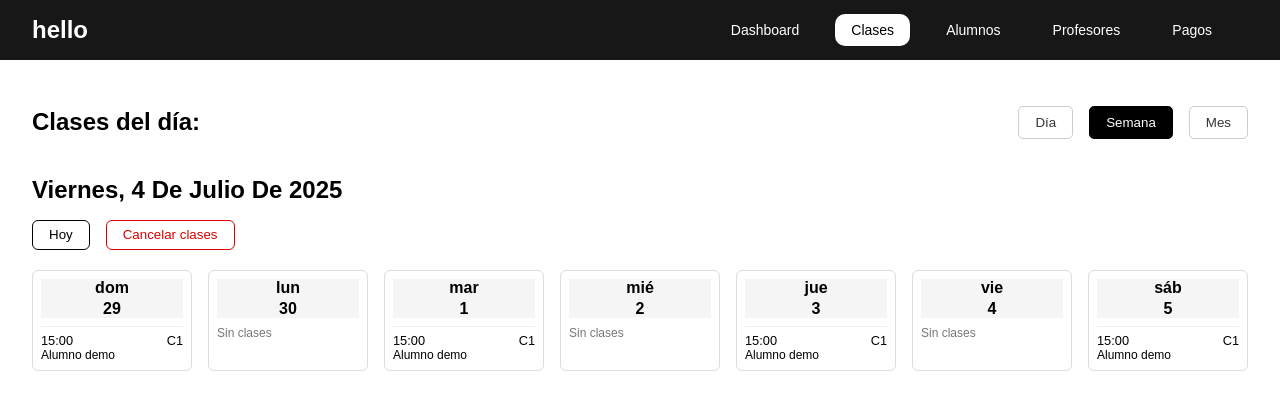
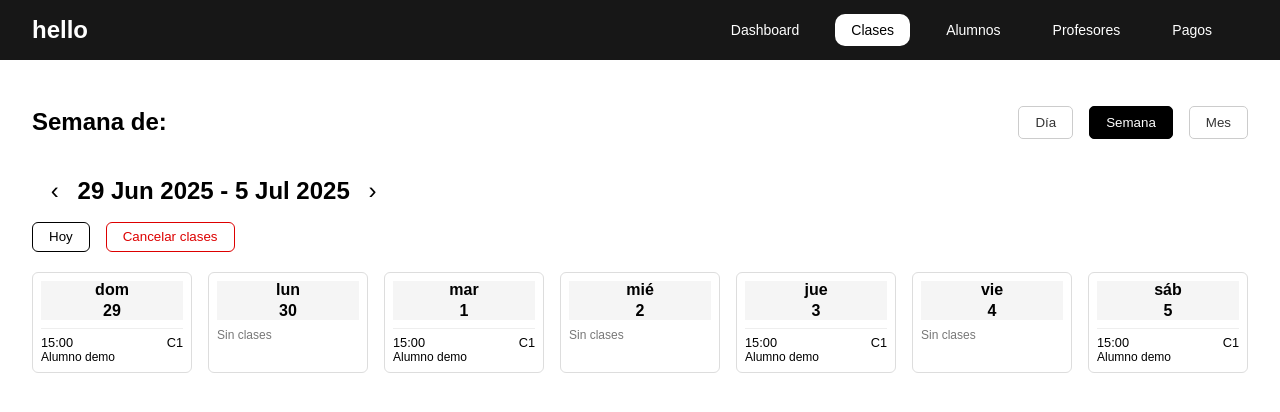
Before and after one commit to JuanCarlosNu/Academia, a React (Create React App) app: page /clases in a window 1280 px wide. Both pictures are taken after a click on the button "Semana". Shown: the top 412 px of the page. Built offline with nearby package versions, Linux system fonts and the light colour scheme.

Commit message:
date header view indicator done

```diff
--- a/src/Pages/Clases.js
+++ b/src/Pages/Clases.js
@@ -4,6 +4,7 @@ import "./Clases.css";
 import DateHeader from "../Components/DateHeader/DateHeader";
 import DayView from "../Components/DayView/DayView";
 import WeekView from "../Components/WeekView/WeekView";
+import { getWeekRange } from "../Utils/dateUtils";
 
 function Clases() {
   const [activeRange, setActiveRange] = useState("día");
@@ -17,23 +18,43 @@ function Clases() {
 
   const dummyWeek = getDummyWeek(currentDate);
 
+  /* ★ botón día de la semana desde WeekView */
   const handleSelectDay = (dayObj) => {
     setCurrentDate(dayObj.date);
     setClassesOfDay(dayObj.classes);
     setActiveRange("día");
   };
 
+  /* ★ “Hoy” */
   const goToday = () => {
     setCurrentDate(new Date());
     setClassesOfDay(dummyDay);
     setActiveRange("día");
   };
+  /* ★ navegar semana */
+
+  const goPrevWeek = () => {
+    const { start } = getWeekRange(currentDate);
+    const prev = new Date(start);
+    prev.setDate(start.getDate() - 7);
+    setCurrentDate(prev);
+  };
+
+  const goNextWeek = () => {
+    const { start } = getWeekRange(currentDate);
+    const next = new Date(start);
+    next.setDate(start.getDate() + 7);
+    setCurrentDate(next);
+  };
+  /* ★ título variable */
+  const titleLabel =
+    activeRange === "semana" ? "Semana de:" : "Clases del día:";
 
   return (
     <div className="clases-container">
       {/* Encabezado 1 */}
       <div className="clases-header">
-        <h2 className="clases-title">Clases del día:</h2>
+        <h2 className="clases-title">{titleLabel}</h2>
         <div className="view-buttons">
           {["día", "semana", "mes"].map((view) => (
             <button
@@ -48,8 +69,12 @@ function Clases() {
       </div>
 
       {/* Encabezado 2 */}
+
       <DateHeader
         currentDate={currentDate}
+        activeRange={activeRange}
+        onPrev={goPrevWeek}
+        onNext={goNextWeek}
         onToday={goToday}
         onCancel={() => alert("Función cancelar")}
       />
--- a/src/Utils/dateUtils.js
+++ b/src/Utils/dateUtils.js
@@ -5,7 +5,7 @@ export function getWeekRange(date) {
   end.setDate(start.getDate() + 6); // sábado
   return { start, end };
 }
-export function formatDate(d) {
+export function formatShort(d) {
   const options = { year: "numeric", month: "short", day: "numeric" };
   return d.toLocaleDateString("es-ES", options);
 }
--- a/src/components/DateHeader/DateHeader.css
+++ b/src/components/DateHeader/DateHeader.css
@@ -31,3 +31,10 @@
   border-color: #d00;
   color: #d00;
 }
+.nav-arrow{
+  background:transparent;
+  border:none;
+  font-size:1.5rem;
+  cursor:pointer;
+  margin:0 .8rem;
+}
--- a/src/components/DateHeader/DateHeader.js
+++ b/src/components/DateHeader/DateHeader.js
@@ -1,18 +1,48 @@
 // src/components/DateHeader.js
 import React from "react";
 import "./DateHeader.css";
+import { formatShort, getWeekRange } from "../../Utils/dateUtils";
 
-function DateHeader({ currentDate, onToday, onCancel }) {
+function DateHeader({
+  currentDate,
+  onToday,
+  onCancel,
+  activeRange,
+  onPrev,
+  onNext,
+}) {
   const longDate = currentDate.toLocaleDateString("es-AR", {
     weekday: "long",
     day: "numeric",
     month: "long",
     year: "numeric",
   });
+  let topText = currentDate.toLocaleDateString("es-AR", {
+    weekday: "long",
+    day: "numeric",
+    month: "long",
+    year: "numeric",
+  });
+  if (activeRange === "semana") {
+    const { start, end } = getWeekRange(currentDate);
+    topText = `${formatShort(start)} - ${formatShort(end)}`;
+  }
 
   return (
     <div className="date-shown">
-      <h2 className="date-header-top">{longDate}</h2>
+      <h2 className="date-header-top">
+        {activeRange === "semana" && (
+          <button className="nav-arrow" onClick={onPrev}>
+            ‹
+          </button>
+        )}
+        {topText}
+        {activeRange === "semana" && (
+          <button className="nav-arrow" onClick={onNext}>
+            ›
+          </button>
+        )}
+      </h2>
 
       <div className="date-header-bottom">
         <button className="action-btn" onClick={onToday}>
```
